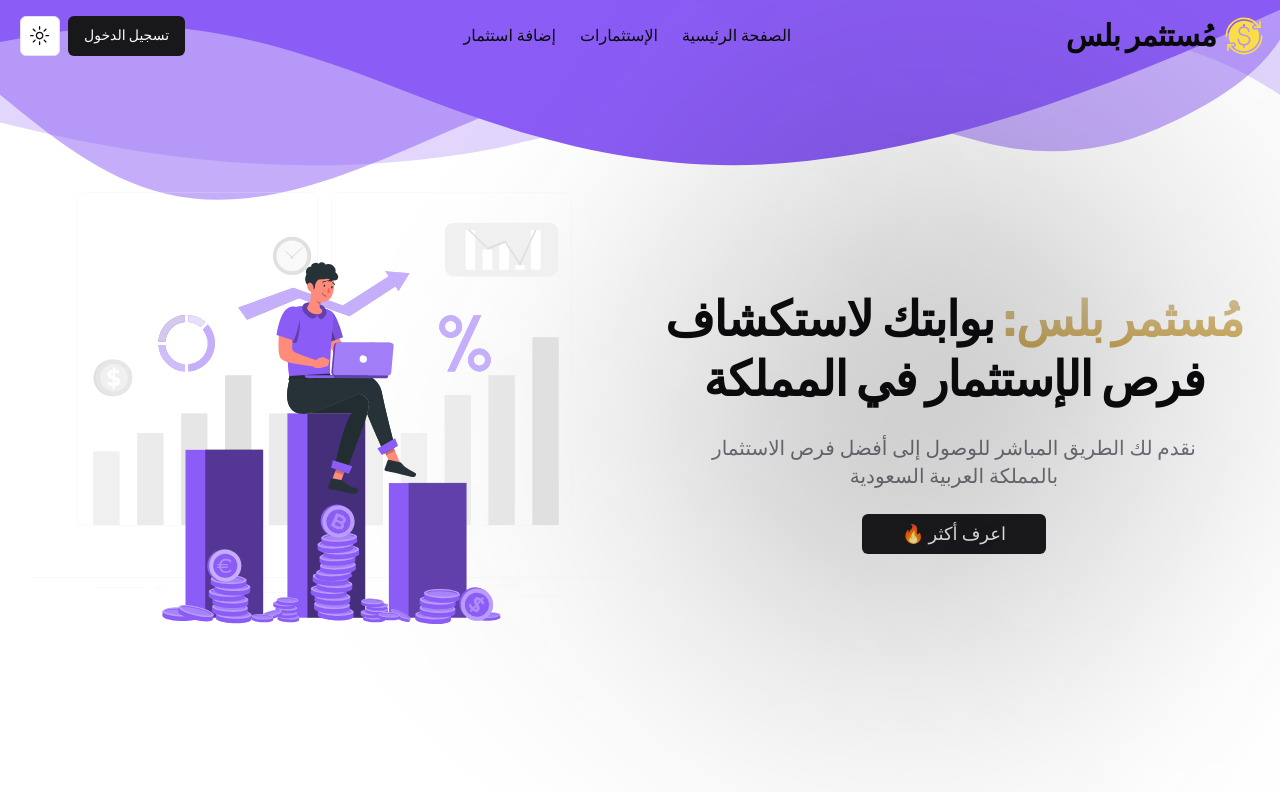
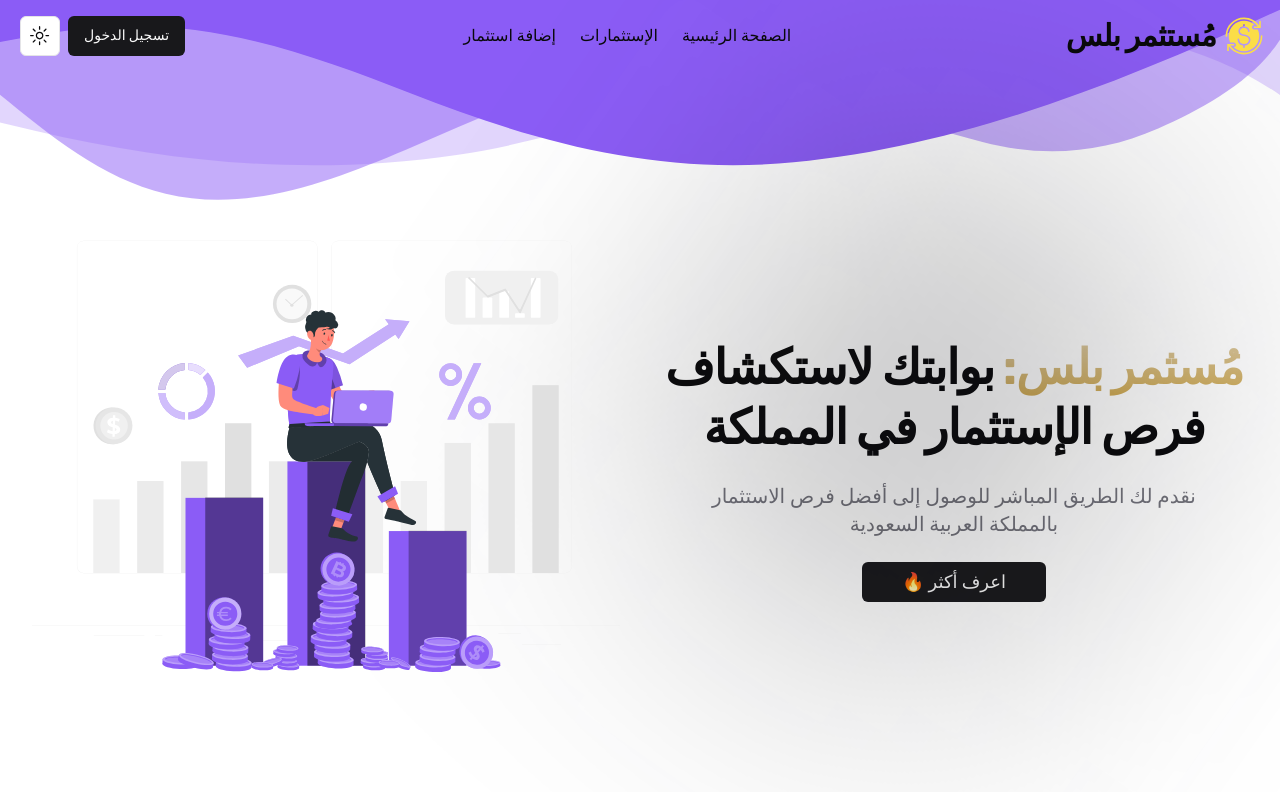
Before and after one commit to HassanAlabdulal/Mostathmer-plus, a Next.js app: page / in a window 1280 px wide. Shown: the top 792 px of the page. Built offline with nearby package versions, Linux system fonts and the light colour scheme.

Commit message:
enhance: adjust padding

```diff
--- a/components/sections/homepage.tsx
+++ b/components/sections/homepage.tsx
@@ -10,7 +10,7 @@ export default function Homepage() {
   };
   return (
     <main className="min-h-screen w-full">
-      <section className="container grid lg:grid-cols-2 place-items-center py-40 md:py-32 gap-10">
+      <section className="container grid lg:grid-cols-2 place-items-center py-40 md:py-44 gap-10">
         <div className="text-center space-y-6 flex justify-center items-center flex-col">
           <main className="text-2xl md:text-5xl font-bold md:leading-tight leading-normal tracking-tight">
             <div className="custom-shape-divider-top-1708454429">
```
